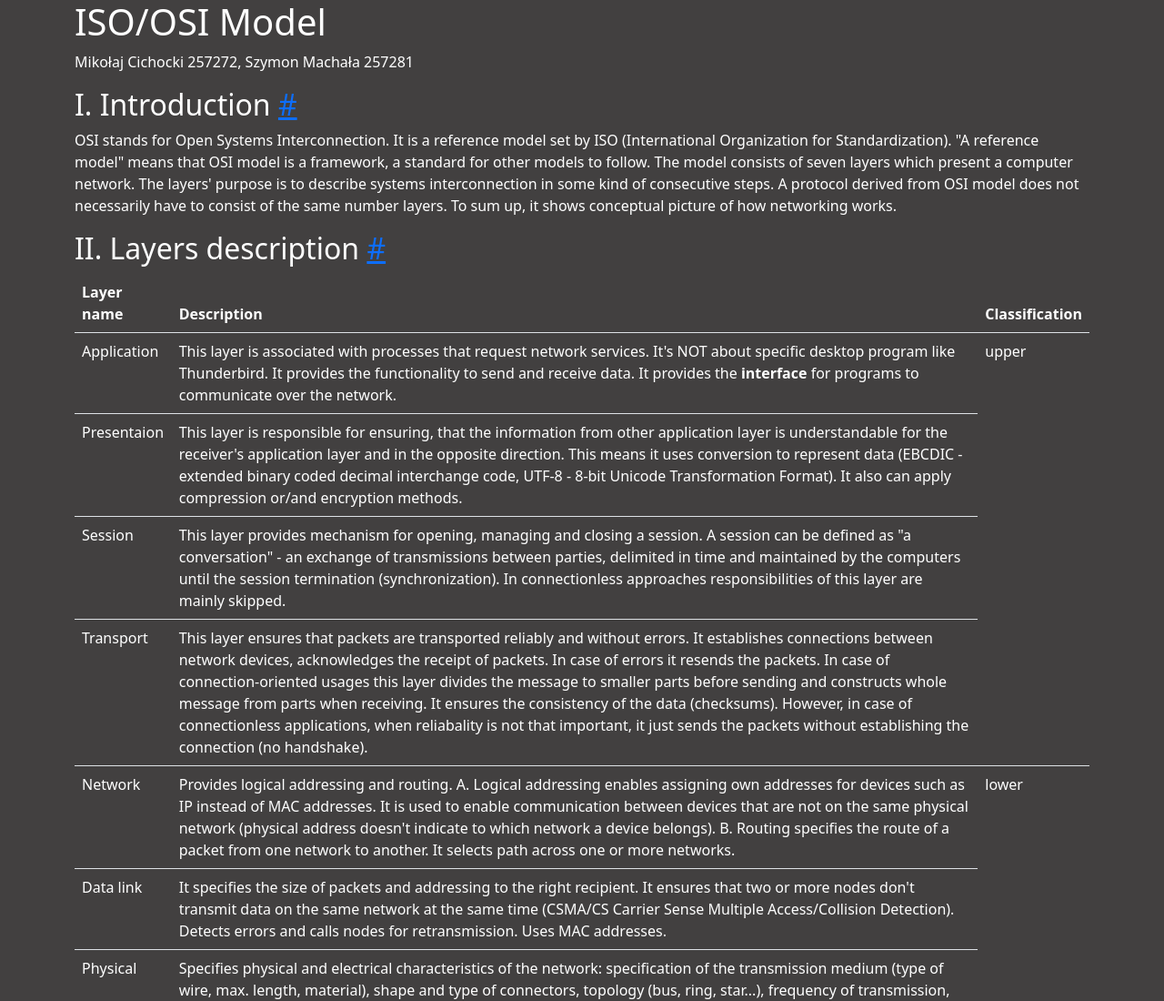
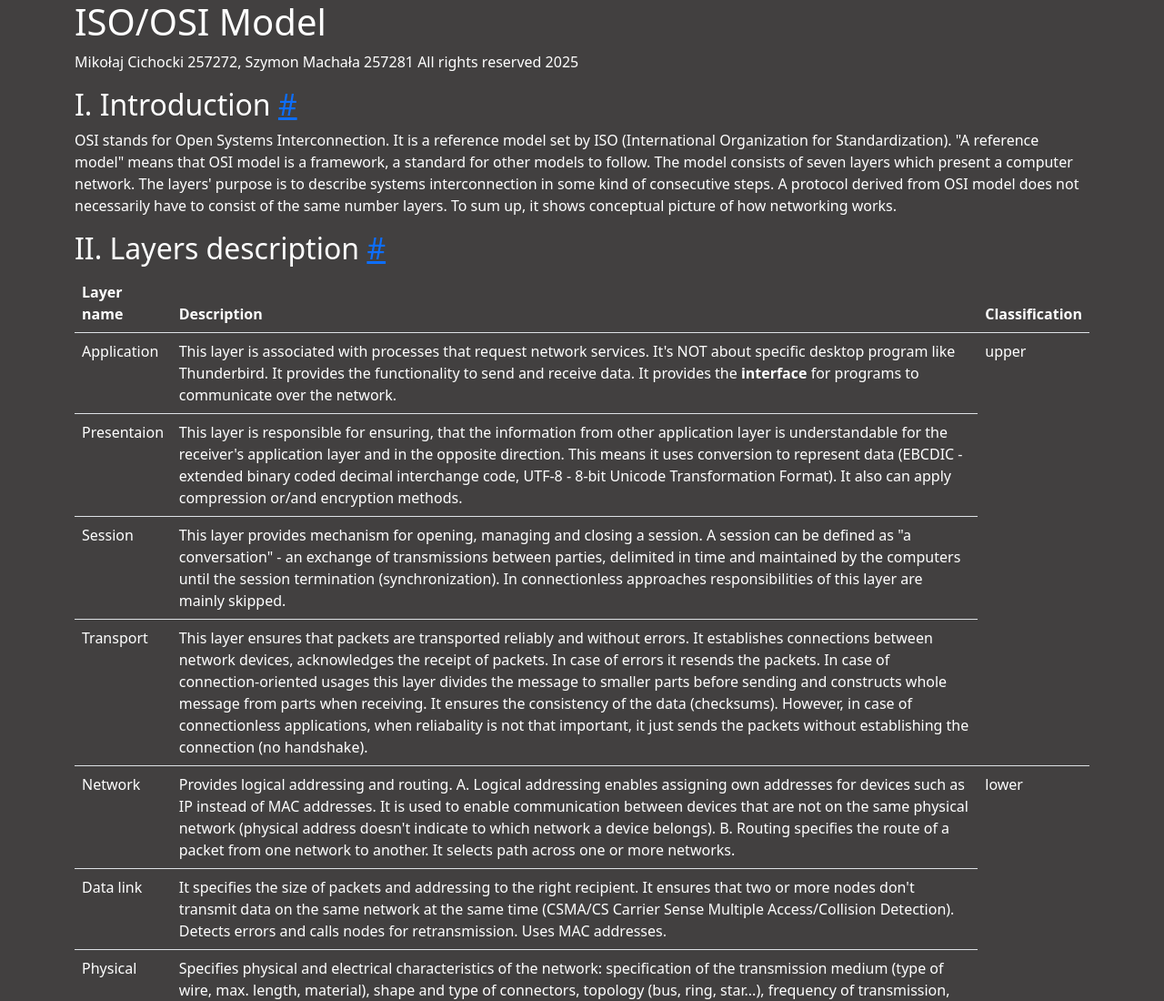
Before and after one commit to MikolDev/iso-osi-model, a plain HTML site: page index.html in a window 1280 px wide. Shown: the top 1100 px of the page at 91% size. Drawn offline with nearby package versions, Linux system fonts and the light colour scheme.

Commit message:
copyright

```diff
--- a/index.html
+++ b/index.html
@@ -10,7 +10,7 @@
 <body>
     <div class="container">
         <h1>ISO/OSI Model</h1>
-        <p>Mikołaj Cichocki 257272, Szymon Machała 257281</p>
+        <p>Mikołaj Cichocki 257272, Szymon Machała 257281 All rights reserved 2025</p>
         <h2 id="introduction">I. Introduction <a href="#introduction">#</a></h2>
         <p>
             OSI stands for Open Systems Interconnection. It is a reference model set by ISO (International Organization for Standardization). "A reference model" means that OSI model is a framework, a standard for other models to follow. The model consists of seven layers which present a computer network. The layers' purpose is to describe systems interconnection in some kind of consecutive steps. A protocol derived from OSI model does not necessarily have to consist of the same number layers. To sum up, it shows conceptual picture of how networking works.
```
